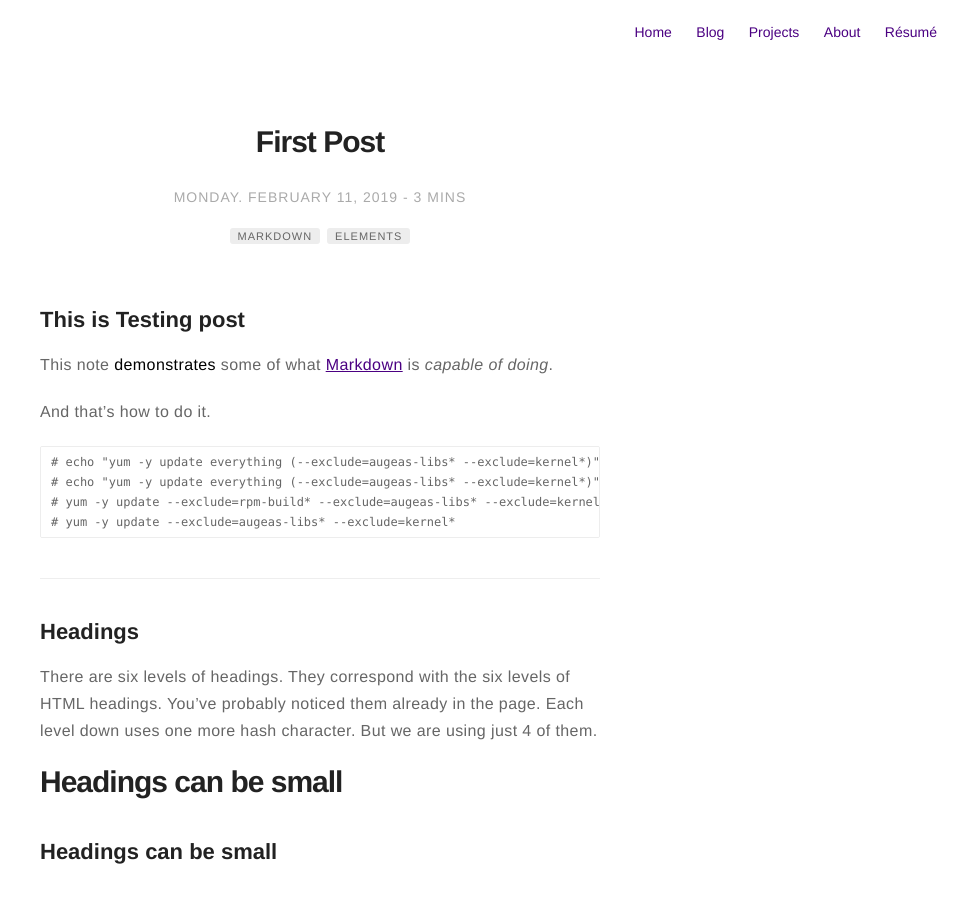
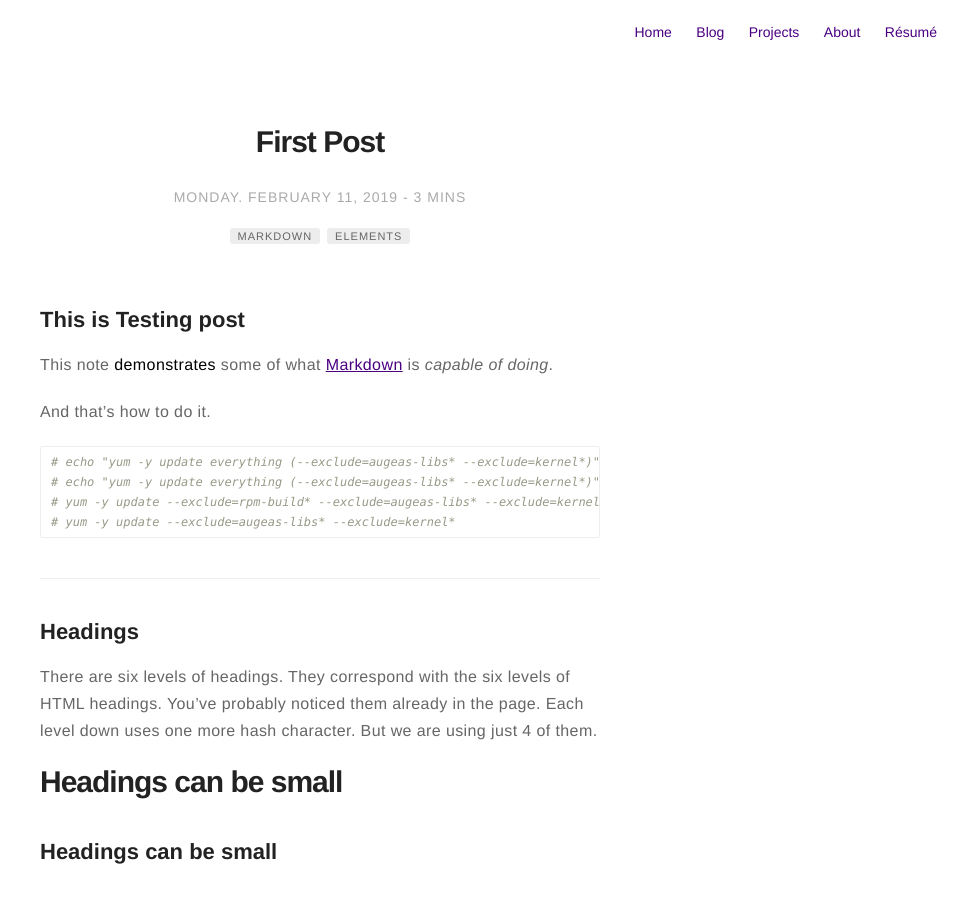
Before and after one commit to satishdotpatel/satishdotpatel, a Jekyll site: the page built from _posts/2019-02-11-First-Post.markdown, in a window 1280 px wide and 900 px high. Shown: the whole window, without its empty margins (320-1280 px from the left). Built offline with Jekyll 4.4.1, drawn with Linux system fonts in a browser that asks for light colours; comment, search, counter and statistics services are not loaded.

Commit message:
Update 2019-02-11-First-Post.markdown

````diff
--- a/_posts/2019-02-11-First-Post.markdown
+++ b/_posts/2019-02-11-First-Post.markdown
@@ -19,7 +19,7 @@ This note **demonstrates** some of what [Markdown][1] is *capable of doing*.
 
 And that's how to do it.
 
-```Emacs
+```ruby
 # echo "yum -y update everything (--exclude=augeas-libs* --exclude=kernel*)"
 # echo "yum -y update everything (--exclude=augeas-libs* --exclude=kernel*)" >> $LOGFILE
 # yum -y update --exclude=rpm-build* --exclude=augeas-libs* --exclude=kernel*
````
